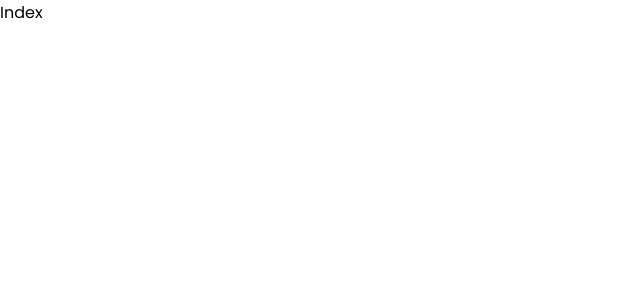
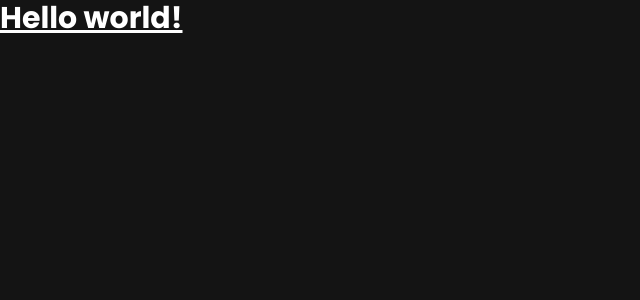
Before and after one commit to PrathmeshSadake/nextflix, a Next.js app: page / in a window 1280 px wide. Shown: the top 300 px of the page, without its empty margins (0-640 px from the left). Built offline with nearby package versions, Linux system fonts and the light colour scheme.

Commit message:
Tailwind setup ✓

```diff
--- a/package.json
+++ b/package.json
@@ -12,5 +12,10 @@
     "next": "13.0.2",
     "react": "18.2.0",
     "react-dom": "18.2.0"
+  },
+  "devDependencies": {
+    "autoprefixer": "^10.4.13",
+    "postcss": "^8.4.18",
+    "tailwindcss": "^3.2.2"
   }
 }
--- a/pages/_document.js
+++ b/pages/_document.js
@@ -4,6 +4,7 @@ export default function Document() {
   return (
     <Html lang='en'>
       <Head>
+        <title>Nextflix</title>
         <link rel='preconnect' href='https://fonts.googleapis.com' />
         <link rel='preconnect' href='https://fonts.gstatic.com' crossorigin />
         <link
--- a/pages/index.js
+++ b/pages/index.js
@@ -1,9 +1,7 @@
-import React from 'react'
+import React from "react";
 
 const Index = () => {
-  return (
-    <div>Index</div>
-  )
-}
+  return <h1 className='text-3xl font-bold underline'>Hello world!</h1>;
+};
 
-export default Index
+export default Index;
--- /dev/null
+++ b/postcss.config.js
@@ -0,0 +1,6 @@
+module.exports = {
+  plugins: {
+    tailwindcss: {},
+    autoprefixer: {},
+  },
+}
--- a/styles/globals.css
+++ b/styles/globals.css
@@ -1,7 +1,109 @@
+@tailwind base;
+@tailwind components;
+@tailwind utilities;
+
 html,
 body {
   padding: 0;
   margin: 0;
   font-family: "Poppins", -apple-system, BlinkMacSystemFont, Segoe UI, Roboto,
     Oxygen, Ubuntu, Cantarell, Fira Sans, Droid Sans, Helvetica Neue, sans-serif;
+  background-color: var(--black40);
+  color: white;
+  overflow-x: hidden;
 }
+
+::-webkit-scrollbar {
+  width: 0px;
+  background: transparent; /* make scrollbar transparent */
+}
+
+a {
+  color: inherit;
+  text-decoration: none;
+  outline: 0px;
+}
+
+* {
+  box-sizing: border-box;
+}
+
+p {
+  font-weight: 500;
+}
+
+h1,
+h2,
+h3,
+h4,
+h5,
+h6,
+hr,
+p,
+pre,
+ul,
+li {
+  margin: 0;
+}
+
+h1 {
+  font-weight: 800;
+}
+
+h2 {
+  font-weight: 700;
+}
+
+h3 {
+  font-weight: 600;
+}
+
+button {
+  background-image: none;
+  font-weight: 600;
+  cursor: pointer;
+  background-color: transparent;
+  text-transform: none;
+  margin: 0;
+  border: 0px;
+  outline: 0px;
+}
+
+:root {
+  --black: rgb(0, 0, 0);
+  --black10: #181818;
+  --black20: rgba(0, 0, 0, 0.6);
+  --black30: rgb(17, 24, 39);
+  --black40: #141414;
+  --black50: rgb(20, 20, 20);
+
+  --gray10: rgb(119, 119, 119);
+  --gray20: rgb(156, 163, 175);
+  --gray40: rgba(42, 42, 42, 0.6);
+
+  --white10: rgba(255, 255, 255, 1);
+  --white20: rgba(243, 244, 246, 1);
+  --white30: rgb(209, 213, 219);
+
+  --green10: rgba(110, 231, 183, 1);
+  --shadow10: rgba(0, 0, 0, 0.3);
+  --shadow20: rgba(158, 155, 155, 0.3);
+  --shadow30: 0 20px 25px -5px rgba(0, 0, 0, 0.1),
+    0 10px 10px -5px rgba(0, 0, 0, 0.04);
+
+  --red: rgb(220, 38, 38);
+  --red10: rgba(185, 28, 28, 1);
+
+  --blue: rgba(75, 85, 99, 1);
+  --blue20: rgb(55, 65, 81);
+}
+
+@media (prefers-color-scheme: dark) {
+  html {
+    color-scheme: dark;
+  }
+  body {
+    color: white;
+    /* background: black; */
+  }
+}
--- /dev/null
+++ b/tailwind.config.js
@@ -0,0 +1,12 @@
+/** @type {import('tailwindcss').Config} */
+module.exports = {
+  content: [
+    "./app/**/*.{js,ts,jsx,tsx}",
+    "./pages/**/*.{js,ts,jsx,tsx}",
+    "./components/**/*.{js,ts,jsx,tsx}",
+  ],
+  theme: {
+    extend: {},
+  },
+  plugins: [],
+};
```
Also changed, not shown: 1 other file (tests, documents, lock files or other folders).
